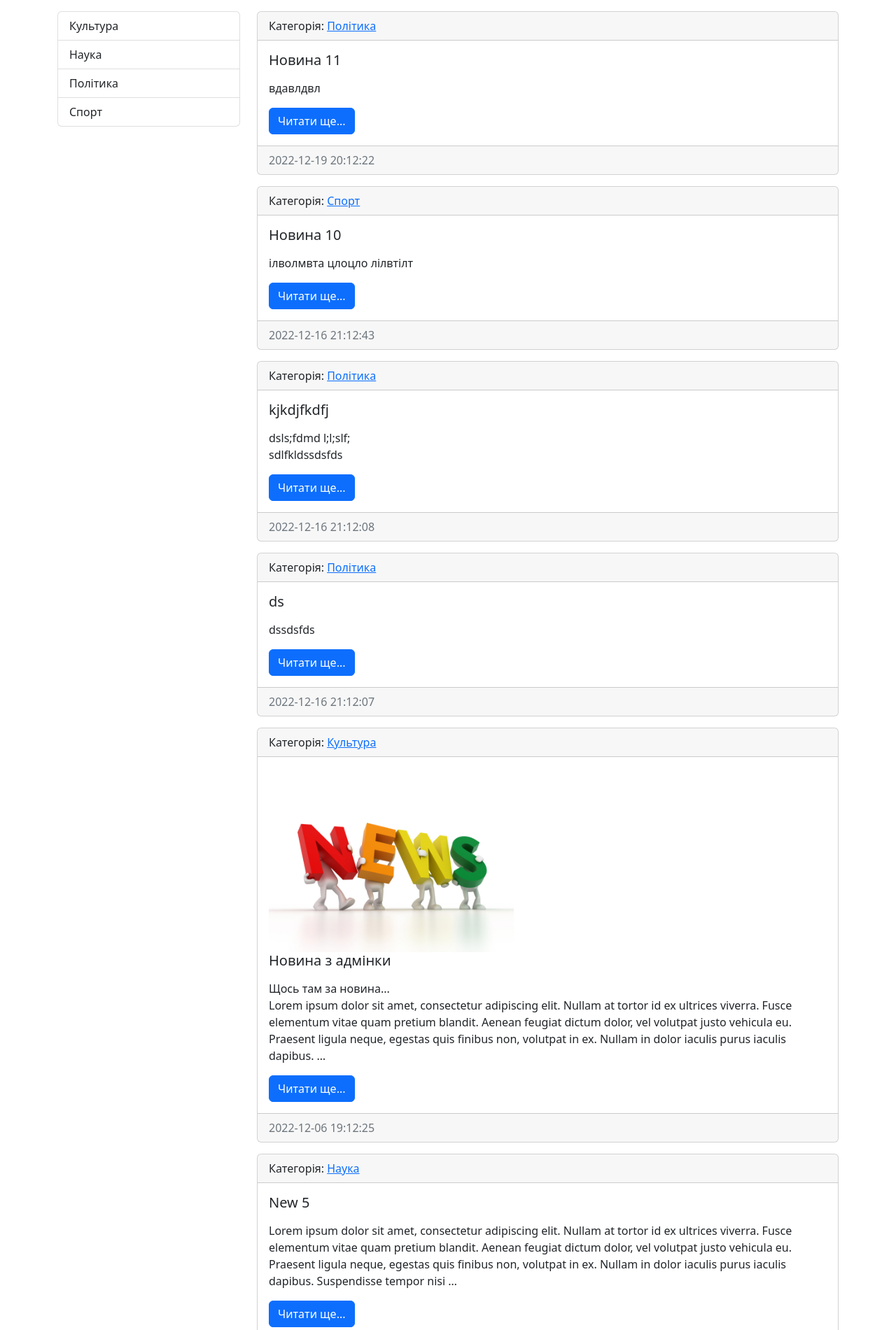
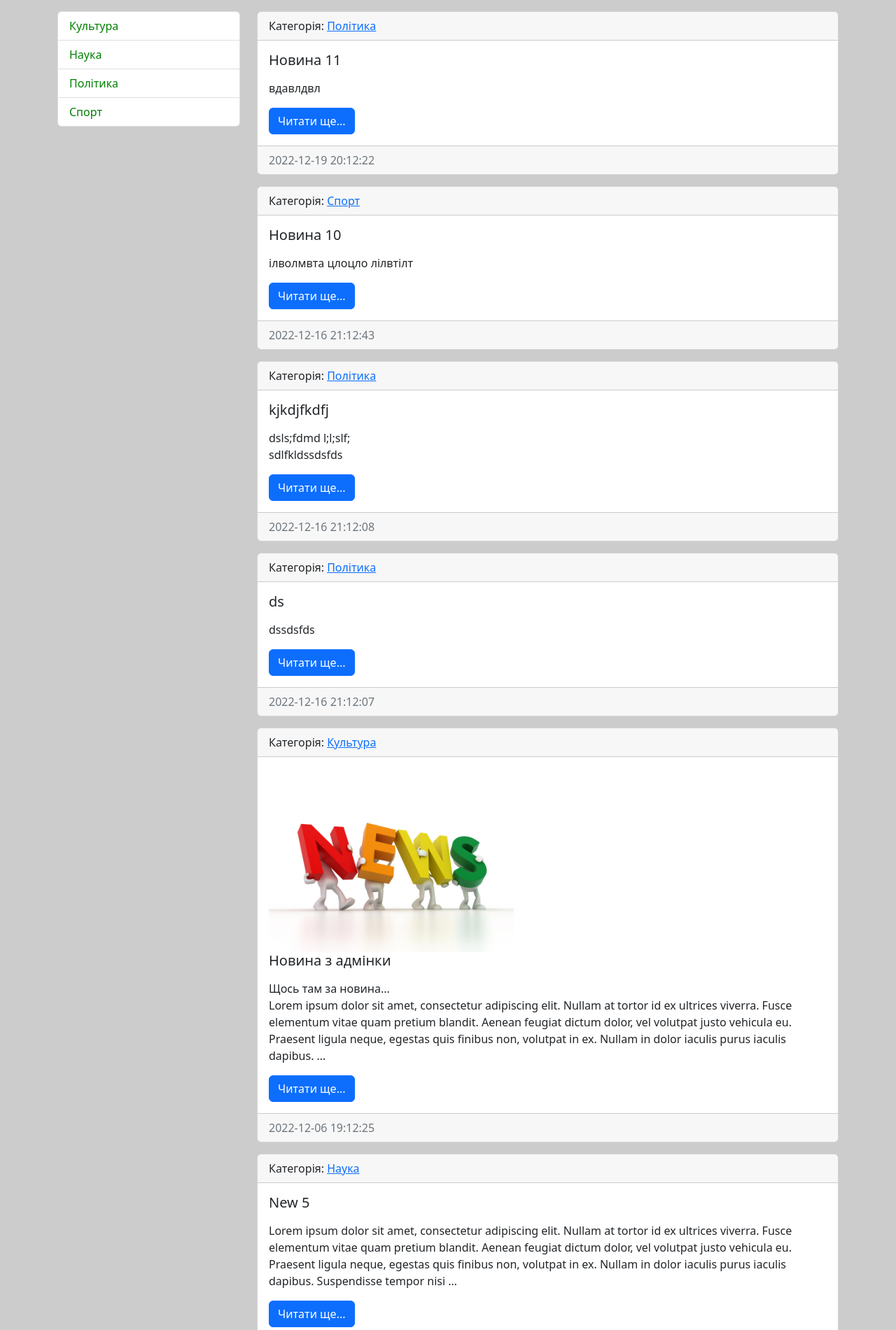
Before and after one commit to andrewyurasov710/project_news, a Django app: page /news/ in a window 1280 px wide. Shown: the part 56-1957 px from the top of the page at 70% size. Run offline with Django 4.2, Linux system fonts and the light colour scheme; data comes from the database, SQL or seed files in the repository.

Commit message:
create some css

```diff
--- /dev/null
+++ b/mysite/news/static/news/style.css
@@ -0,0 +1,11 @@
+body {
+    background-color: #ccc;
+}
+
+.errorlist {
+    color: rgb(180, 98, 98);
+}
+
+.list-group-item.list-group-item-action {
+    color: green;
+}
--- a/mysite/templates/base.html
+++ b/mysite/templates/base.html
@@ -1,3 +1,4 @@
+{% load static %}
 <!DOCTYPE html>
 <html lang="en">
 
@@ -7,6 +8,7 @@
     <!-- CSS only -->
     <link href="https://cdn.jsdelivr.net/npm/bootstrap@5.2.3/dist/css/bootstrap.min.css" rel="stylesheet"
         integrity="sha384-rbsA2VBKQhggwzxH7pPCaAqO46MgnOM80zW1RWuH61DGLwZJEdK2Kadq2F9CUG65" crossorigin="anonymous">
+    <link rel="stylesheet" href="{% static 'news/style.css' %}">
     <title>{% block title %}Новини з усього світу{% endblock %}</title>
 </head>
 <body>
```
